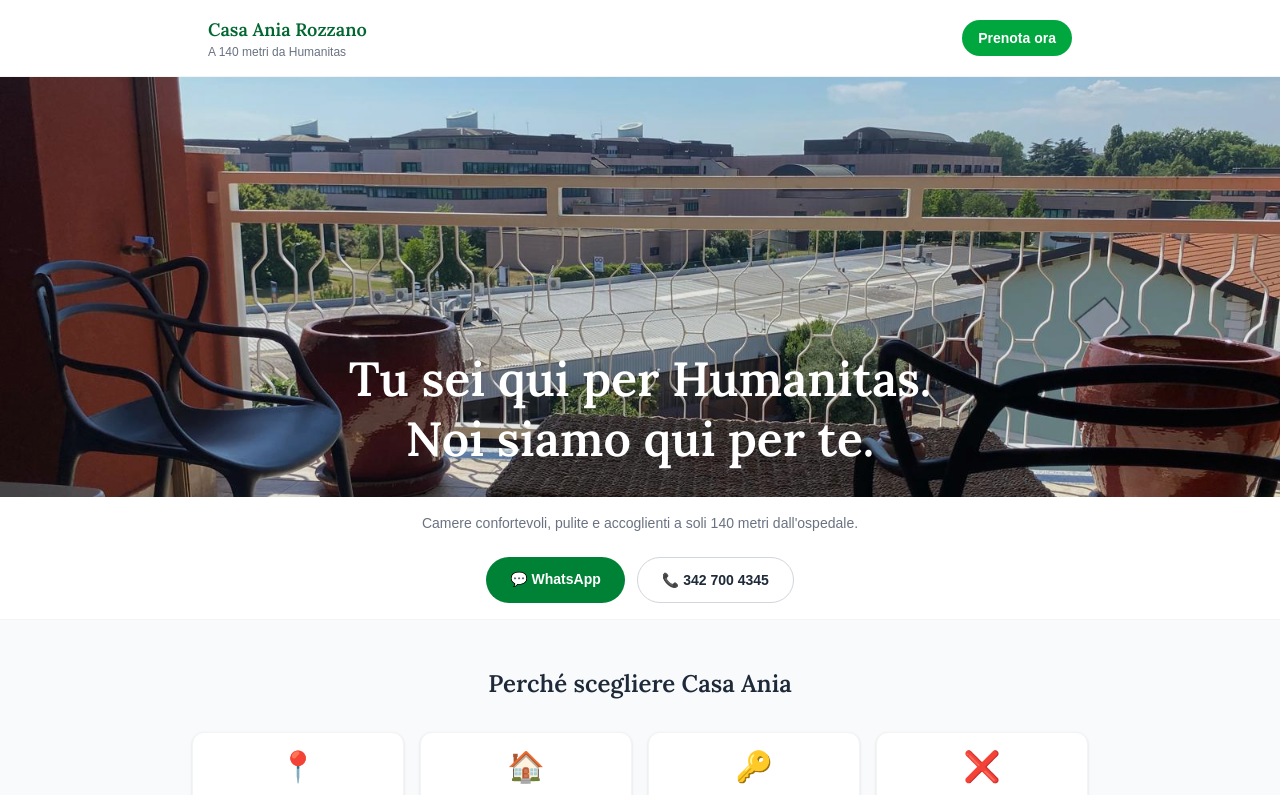
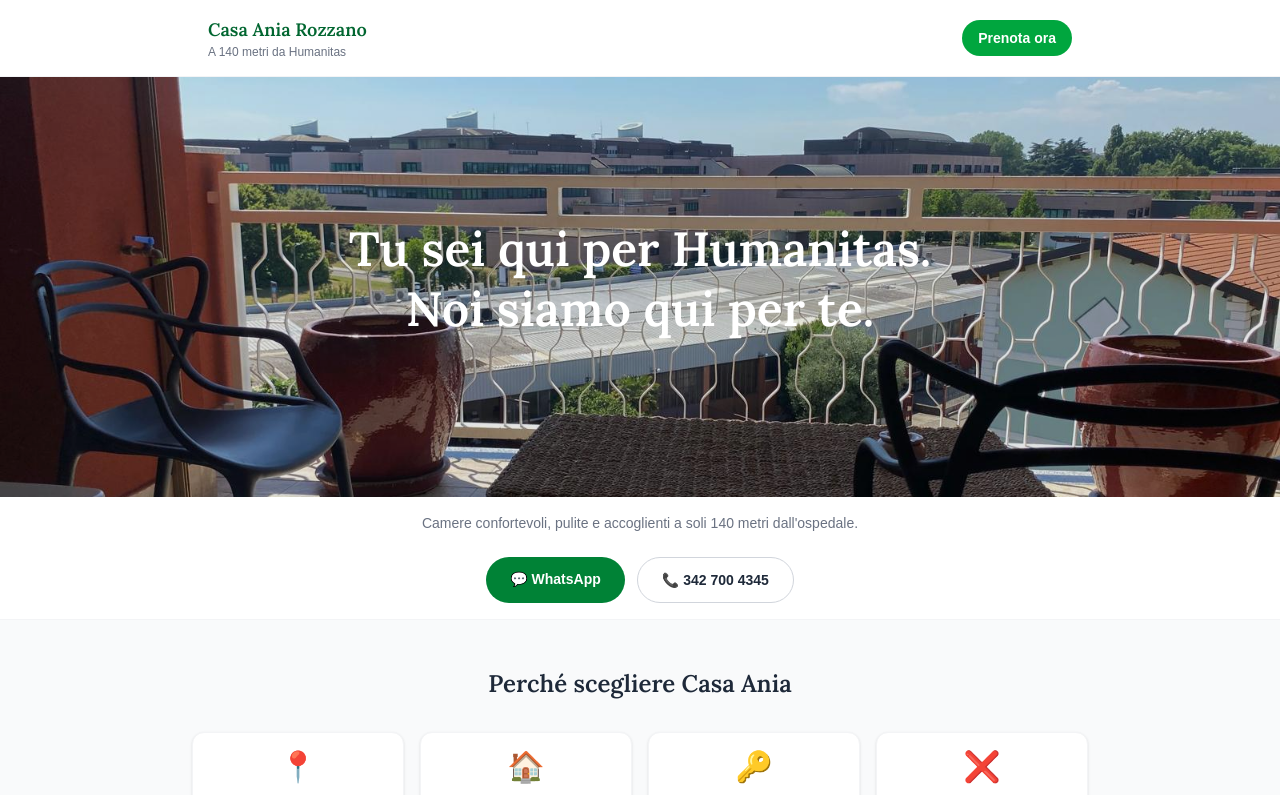
Before and after one commit to CasaAnia/sito-casaania, a Next.js app: page / in a window 1280 px wide. Shown: the top 795 px of the page. Built offline with nearby package versions, Linux system fonts and the light colour scheme.

Commit message:
Hero: scritta centrata verticalmente

```diff
--- a/app/page.tsx
+++ b/app/page.tsx
@@ -72,11 +72,11 @@ export default function Home() {
       </header>
 
       {/* HERO */}
-      <section className="relative text-white px-4 overflow-hidden flex flex-col justify-end" style={{ minHeight: '420px', maxHeight: '560px' }}>
+      <section className="relative text-white px-4 overflow-hidden flex flex-col justify-center" style={{ minHeight: '420px', maxHeight: '560px' }}>
         <img src="/hero-mobile.jpg" alt="Vista Humanitas dal balcone" className="absolute inset-0 w-full h-full object-cover md:hidden" style={{ objectPosition: 'center 45%' }} />
         <img src="/hero-desktop.jpg" alt="Vista Humanitas dal balcone" className="absolute inset-0 w-full h-full object-cover hidden md:block" style={{ objectPosition: 'center 40%' }} />
         <div className="absolute inset-0 bg-black/10" />
-        <div className="relative max-w-4xl mx-auto text-center w-full pb-3">
+        <div className="relative max-w-4xl mx-auto text-center w-full">
           <h2 style={loraStyle} className="text-3xl md:text-5xl font-semibold mb-4 leading-tight">
             Tu sei qui per Humanitas.<br />Noi siamo qui per te.
           </h2>
```
